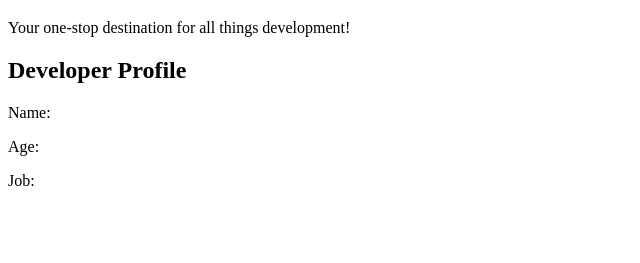
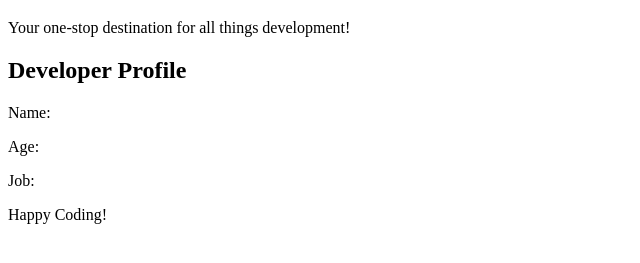
Before and after one commit to kerelkh/electron-first, an Electron app: page index.html in a window 800 px wide. Shown: the part 61-324 px from the top of the page, without its empty margins (0-640 px from the left). Drawn offline with Linux system fonts and the light colour scheme; no server answers.

Commit message:
fix: happy coding add

```diff
--- a/index.html
+++ b/index.html
@@ -13,6 +13,8 @@
         <p>Name: <span id="name"></span></p>
         <p>Age: <span id="age"></span></p>
         <p>Job: <span id="job"></span></p>
+
+        <p>Happy Coding!</p>
     </div>
 
     <script src="rendered.js"></script>
--- a/main.js
+++ b/main.js
@@ -16,7 +16,6 @@
 }
 
 app.whenReady().then(() => {
-
     createWindow()
 
     app.on('activate', () => {
```
